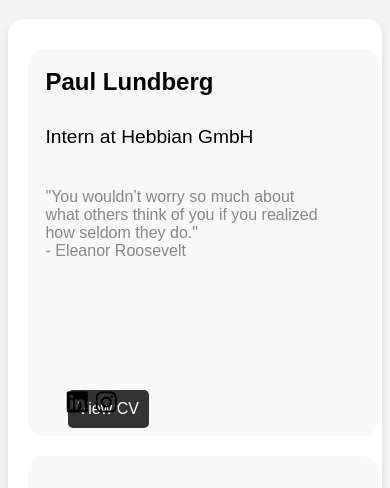
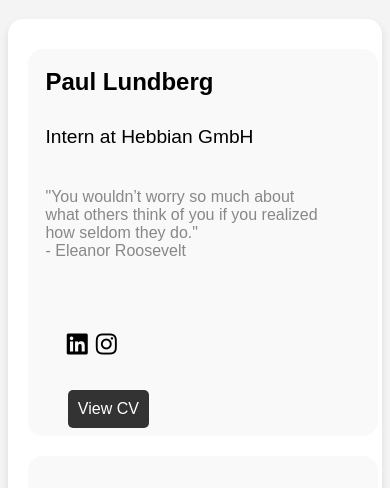
Before and after one commit to paul-linked/paul-linked.github.io, a plain HTML site: page index.html in a window 390 px wide. Shown: the top 488 px of the page. Drawn offline with Linux system fonts and the light colour scheme; grey boxes are pictures that could not be loaded.

Commit message:
i dont know what im doing at this point

```diff
--- a/styles.css
+++ b/styles.css
@@ -156,7 +156,7 @@ body {
     }
 
     .socials {
-        bottom: 5%;
+        bottom: 20%;
     }
 
     .cv-button {
```
